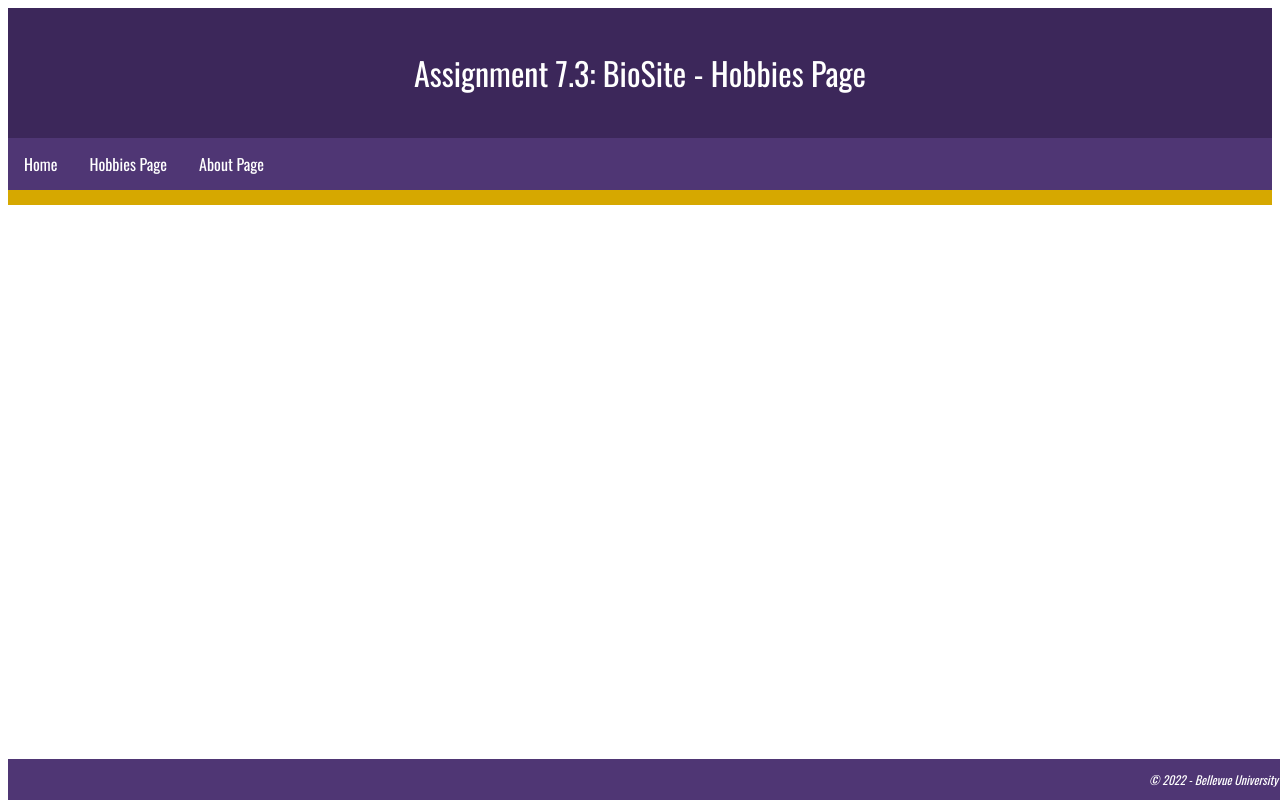
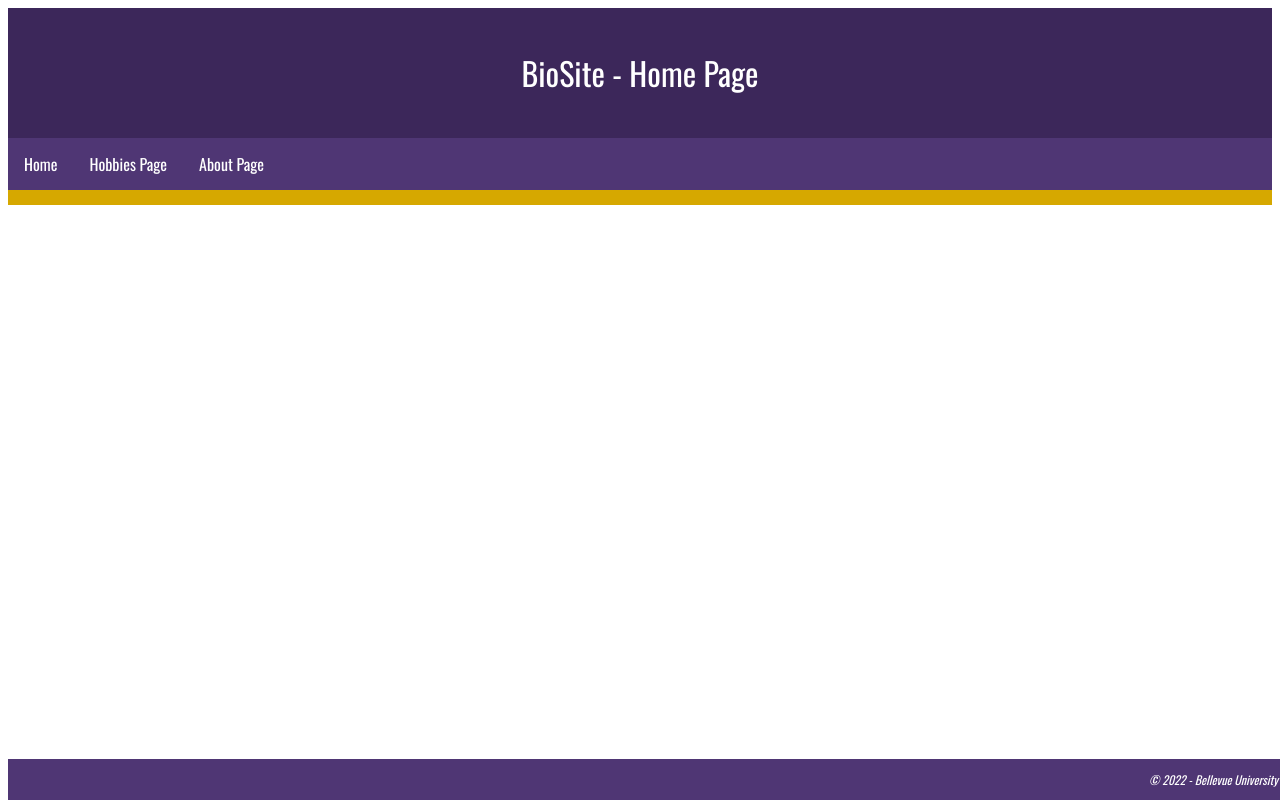
Before and after one commit to pcaron34/csd-340, a plain HTML site: page bioSite/index.html in a window 1280 px wide. Drawn offline with nearby package versions, Linux system fonts and the light colour scheme; a web font is replaced by a local one.

Commit message:
Update index.html

```diff
--- a/bioSite/index.html
+++ b/bioSite/index.html
@@ -11,7 +11,7 @@
 
 <body>
 	<header>
-	<h1>Assignment 7.3: BioSite - Hobbies Page</h1>
+	<h1>BioSite - Home Page</h1>
 </header>
 <div id="navbar">
 	<a href="index.html">Home</a>
```
